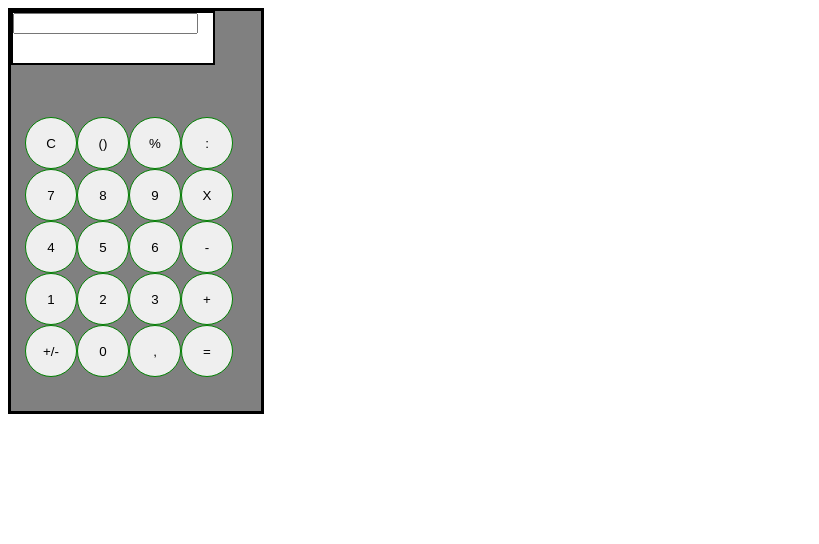
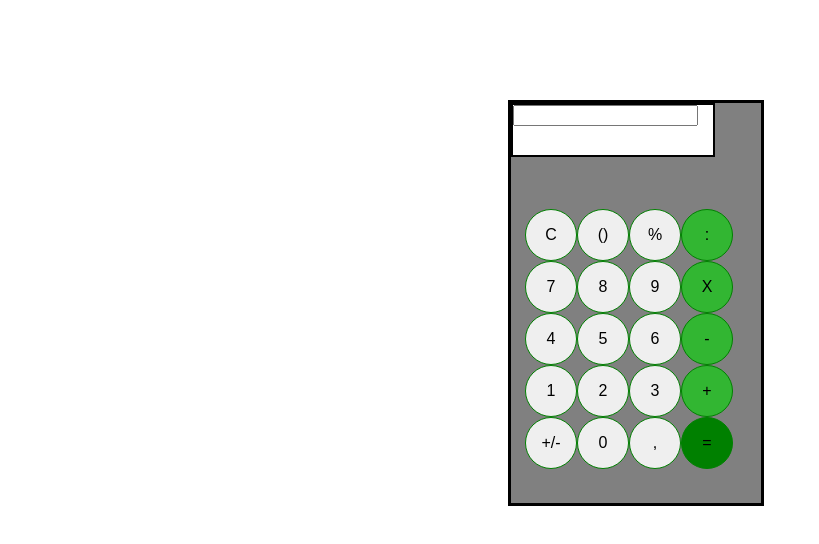
Before and after one commit to gstvcolaco/calculadora-web, a plain HTML site: page index.html in a window 1280 px wide. Shown: the whole page, without its empty margins (0-819 px from the left). Drawn offline with Linux system fonts and the light colour scheme.

Commit message:
Update style.css

```diff
--- a/style.css
+++ b/style.css
@@ -33,6 +33,8 @@
     height: 400px;
     align-items: center;
     background-color: gray;
+    margin-left: 500px;
+    margin-top: 100px;
 }
 #visor{
     border: 2px solid black;
@@ -43,4 +45,12 @@
 }
 button{
     width: 52px; height: 52px; border:1px solid green; border-radius: 200px;
+    font-size: medium;
+
 }
+#igual{
+    background-color: green;
+}
+#op{
+    background-color: rgb(50, 182, 50);
+}
```
